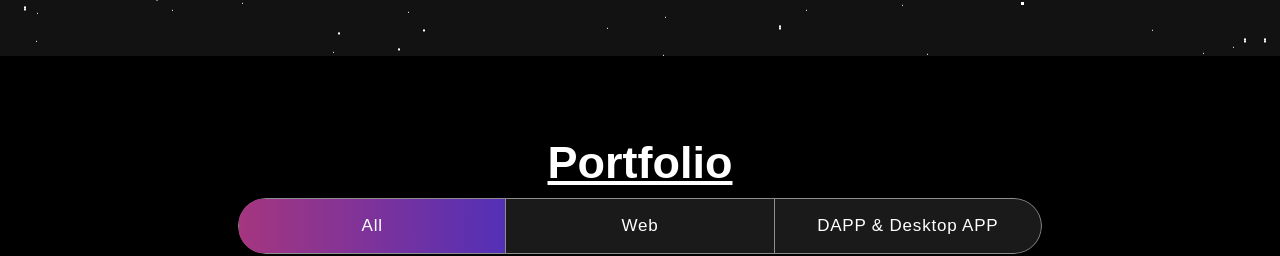
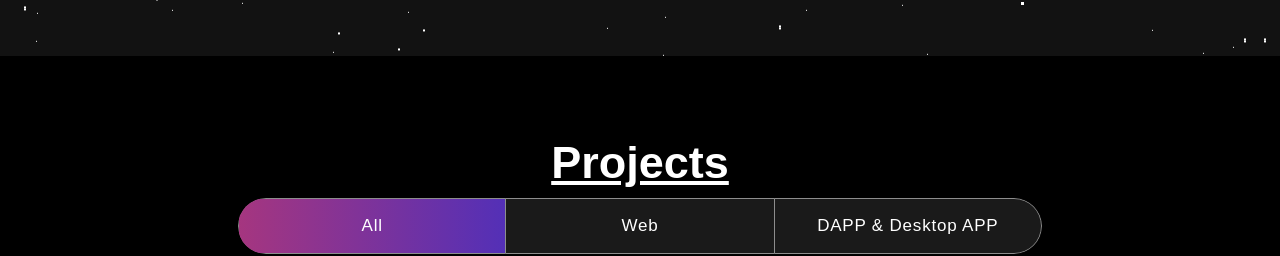
Before and after one commit to Malay-Thakkar/Portfolio, a React (Create React App) app: page / in a window 1280 px wide. Shown: the part 3073-3329 px from the top of the page. Built offline with nearby package versions, Linux system fonts and the light colour scheme; the HTML template or start-up script is replaced by a standard one.

Commit message:
icon change

```diff
--- a/package.json
+++ b/package.json
@@ -1,8 +1,8 @@
 {
     "name": "malay-thakkar-personal-portfolio",
     "version": "0.1.0",
-    "homepage": "https://Malay-Thakkar.github.io/Portfolio",
-    "private": true,
+    "homepage": "https://malay-thakkar.github.io/Portfolio",
+    "private": false,
     "dependencies": {
         "@testing-library/jest-dom": "^5.16.4",
         "@testing-library/react": "^13.3.0",
--- a/src/components/Projects.js
+++ b/src/components/Projects.js
@@ -67,7 +67,7 @@ export const Projects = () => {
             <TrackVisibility>
               {({ isVisible }) =>
                 <div className={isVisible ? "animate__animated animate__fadeIn" : ""}>
-                  <h2>Portfolio</h2>
+                  <h2>Projects</h2>
                   <Tab.Container id="projects-tabs" defaultActiveKey="first">
                     <Nav variant="pills" className="nav-pills mb-5 justify-content-center align-items-center" id="pills-tab">
                       <Nav.Item>
```
